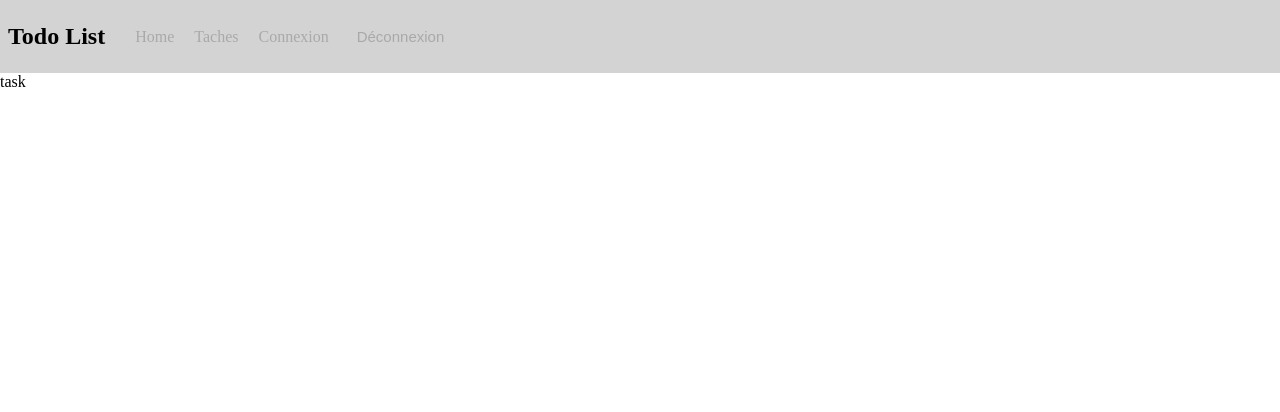
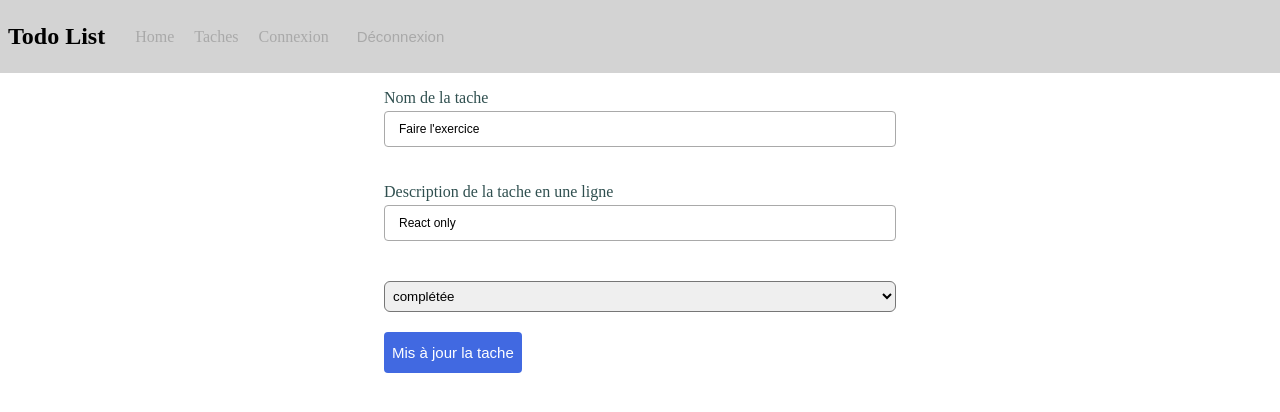
Before and after one commit to karamaBattikh/todo-app, a React (Create React App) app: page /todo-list/1 in a window 1280 px wide. Shown: the top 412 px of the page. Built offline with nearby package versions, Linux system fonts and the light colour scheme; the HTML template or start-up script is replaced by a standard one.

Commit message:
update task

```diff
--- a/src/components/atoms/select/select.jsx
+++ b/src/components/atoms/select/select.jsx
@@ -6,13 +6,17 @@ const SelectWrapper = styled.select`
   border-radius: 6px;
 `;
 
-const Select = ({ color, children }) => (
-  <SelectWrapper color={color}>{children}</SelectWrapper>
+const Select = ({ name, children, inputRef, defaultValue }) => (
+  <SelectWrapper name={name} ref={inputRef} defaultValue={defaultValue}>
+    {children}
+  </SelectWrapper>
 );
 
 Select.propTypes = {
-  color: PropTypes.string,
+  name: PropTypes.string,
+  defaultValue: PropTypes.string,
   children: PropTypes.string,
+  inputRef: PropTypes.func,
 };
 
 export default Select;
--- /dev/null
+++ b/src/components/molecules/edit-todo-form/edit-form-wrapper.js
@@ -0,0 +1,12 @@
+import styled from "styled-components";
+
+const EditFormWrapper = styled.form`
+  display: grid;
+  width: 40%;
+  margin: auto;
+  select {
+    margin: 20px 0;
+  }
+`;
+
+export default EditFormWrapper;
--- /dev/null
+++ b/src/components/molecules/edit-todo-form/edit-todo-form.jsx
@@ -0,0 +1,45 @@
+import PropTypes from "prop-types";
+import Input from "../../atoms/input";
+import Button from "../../atoms/button";
+import Select from "../../atoms/select";
+import EditFormWrapper from "./edit-form-wrapper";
+
+const EditForm = ({ onSubmit, register, errors, watch }) => {
+  return (
+    <EditFormWrapper onSubmit={onSubmit}>
+      <Input
+        label="Nom de la tache"
+        name="name"
+        type="text"
+        inputRef={register({ required: "Veuillez saisir Nom de la tache." })}
+        error={errors?.name && errors?.name?.message}
+      />
+
+      <Input
+        label="Description de la tache en une ligne"
+        name="description"
+        type="text"
+        inputRef={register({
+          required: "Veuillez saisir la description",
+        })}
+        error={errors?.description && errors?.description?.message}
+      />
+      <Select name="status" inputRef={register} defaultValue={watch("status")}>
+        <option value="completed">complétée</option>
+        <option value="not-completed">non complétée</option>
+      </Select>
+
+      <div className="form__action">
+        <Button type="submit">Mis à jour la tache</Button>
+      </div>
+    </EditFormWrapper>
+  );
+};
+
+EditForm.propTypes = {
+  errors: PropTypes.object,
+  onSubmit: PropTypes.func,
+  registerr: PropTypes.func,
+};
+
+export default EditForm;
--- /dev/null
+++ b/src/components/molecules/edit-todo-form/index.js
@@ -0,0 +1 @@
+export { default } from "./edit-todo-form";
--- a/src/components/molecules/list/list.jsx
+++ b/src/components/molecules/list/list.jsx
@@ -1,4 +1,5 @@
 import { useTodo } from "../../../contexts/todo-context";
+import { Link } from "react-router-dom";
 import Label from "../../atoms/label";
 import Button from "../../atoms/button";
 import ListWrapper from "./list-wrapper";
@@ -24,6 +25,8 @@ const List = () => {
             >
               Supprimer
             </Button>
+            {" - "}
+            <Link to={`/todo-list/${item.id}`}>Modifier</Link>
           </div>
 
           <Label color={item?.status === "not-completed" ? "red" : "green"}>
--- /dev/null
+++ b/src/page/edit.jsx
@@ -0,0 +1,5 @@
+import Edit from "../screens/edit-todo";
+
+const EditPage = () => <Edit />;
+
+export default EditPage;
--- /dev/null
+++ b/src/screens/edit-todo/edit-todo.jsx
@@ -0,0 +1,31 @@
+import { useForm } from "react-hook-form";
+import { useParams } from "react-router-dom";
+import { createBrowserHistory } from "history";
+import { useTodo } from "../../contexts/todo-context";
+import EditForm from "../../components/molecules/edit-todo-form";
+
+const EditTodo = () => {
+  const { handleFindTodo, handleUpdateTodo } = useTodo();
+  const { task } = useParams();
+
+  const { register, handleSubmit, errors, watch } = useForm({
+    defaultValues: { ...handleFindTodo(task) },
+  });
+
+  const history = createBrowserHistory();
+
+  const onSubmit = (values) => {
+    handleUpdateTodo(task, { ...values });
+  };
+
+  return (
+    <EditForm
+      onSubmit={handleSubmit(onSubmit)}
+      register={register}
+      errors={errors}
+      watch={watch}
+    />
+  );
+};
+
+export default EditTodo;
--- /dev/null
+++ b/src/screens/edit-todo/index.js
@@ -0,0 +1 @@
+export { default } from "./edit-todo";
--- a/src/screens/todo-list/todo-list.jsx
+++ b/src/screens/todo-list/todo-list.jsx
@@ -1,4 +1,3 @@
-import { Link } from "react-router-dom";
 import { useEffect } from "react";
 import { useForm } from "react-hook-form";
 import { useTodo } from "../../contexts/todo-context";
@@ -31,7 +30,6 @@ const ListTodo = () => {
     <TodoListWrapper>
       <h1>List des taches</h1>
       <List />
-      {/* <Link to={`/todo-list/${todo.id}`}>edit</Link> */}
       <hr />
       <AddTodoForm
         onSubmit={handleSubmit(onSubmit)}
--- a/src/utils/routes-list.js
+++ b/src/utils/routes-list.js
@@ -2,6 +2,7 @@ import { Route } from "react-router-dom";
 import PrivateRoute from "./private-route";
 import Login from "../page/login";
 import TodoList from "../page/todo-list";
+import EditTodo from "../page/edit";
 
 export const RoutesList = [
   {
@@ -22,7 +23,7 @@ export const RoutesList = [
     name: "task",
     pathIsExact: true,
     path: "/todo-list/:task",
-    component: () => <div> task</div>,
+    component: () => <EditTodo />,
     // isPrivate: true,
   },
   {
```
Also changed, not shown: src/page/todo-list.jsx (renamed from src/page/todo-list.js).
